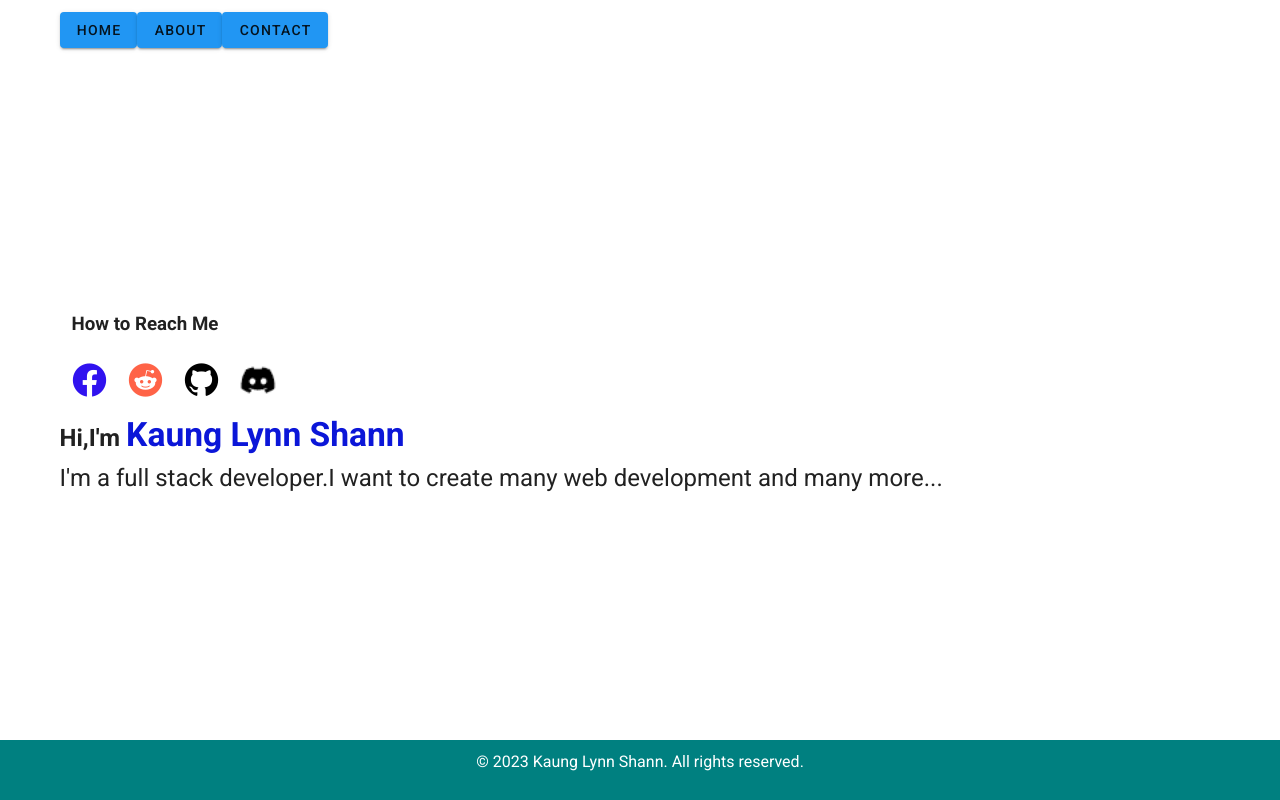
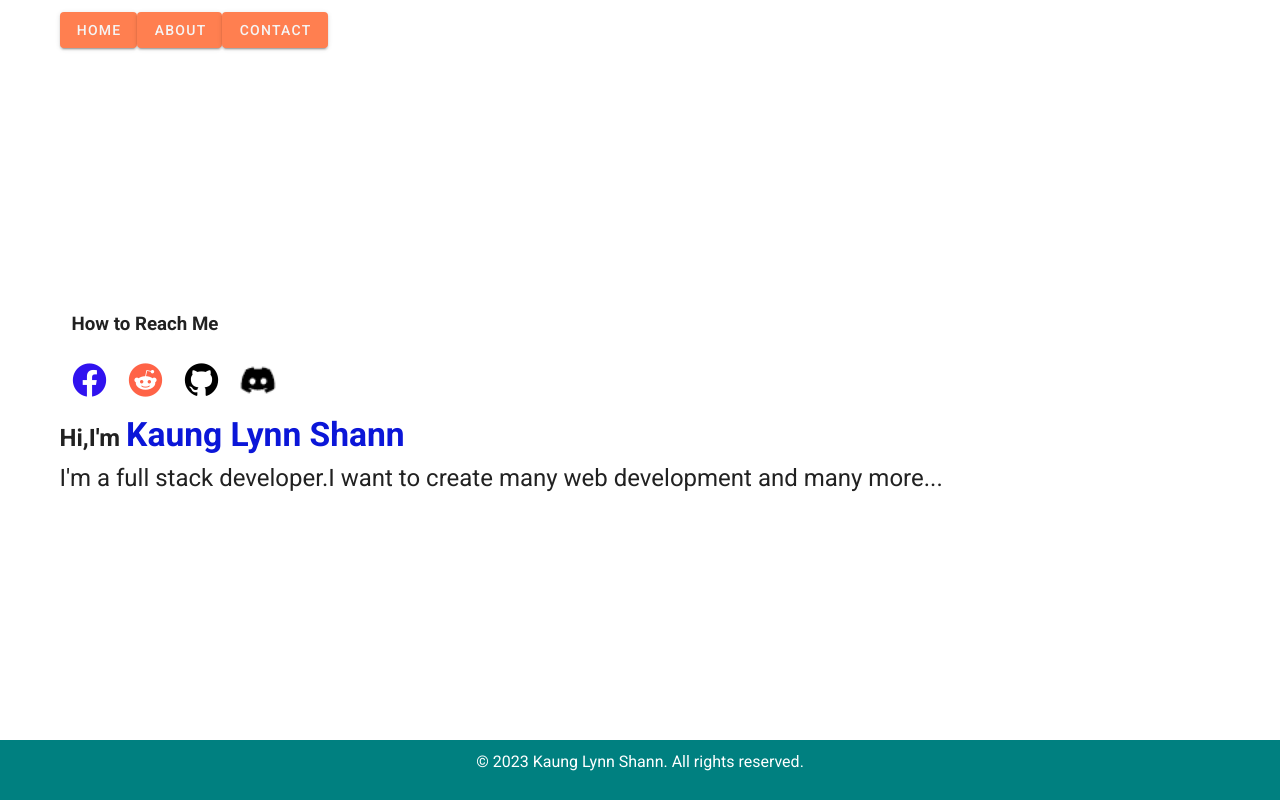
Before and after one commit to KaungLynnShann/myportfolio, a Vue app: page / in a window 1280 px wide. Built offline with nearby package versions, Linux system fonts and the light colour scheme.

Commit message:
Update App.vue

```diff
--- a/src/App.vue
+++ b/src/App.vue
@@ -1,9 +1,9 @@
 <template>
   <v-app class="app">
     <v-container>
-      <v-btn color="blue" @click="navigate('home')">Home</v-btn>
-      <v-btn color="blue" @click="navigate('about')">About</v-btn>
-      <v-btn color="blue" @click="navigate('contact')">Contact</v-btn>
+      <v-btn style="background-color: coral;color: whitesmoke;" @click="navigate('home')">Home</v-btn>
+      <v-btn style="background-color: coral;color: whitesmoke;" @click="navigate('about')">About</v-btn>
+      <v-btn style="background-color: coral;color: whitesmoke;" @click="navigate('contact')">Contact</v-btn>
 
       <v-img src="@/assets/kaung.jpg" alt="Profile" style="width: 200px; height: 200px; border-radius: 50%;
       margin-top: 50px;"></v-img>
```
